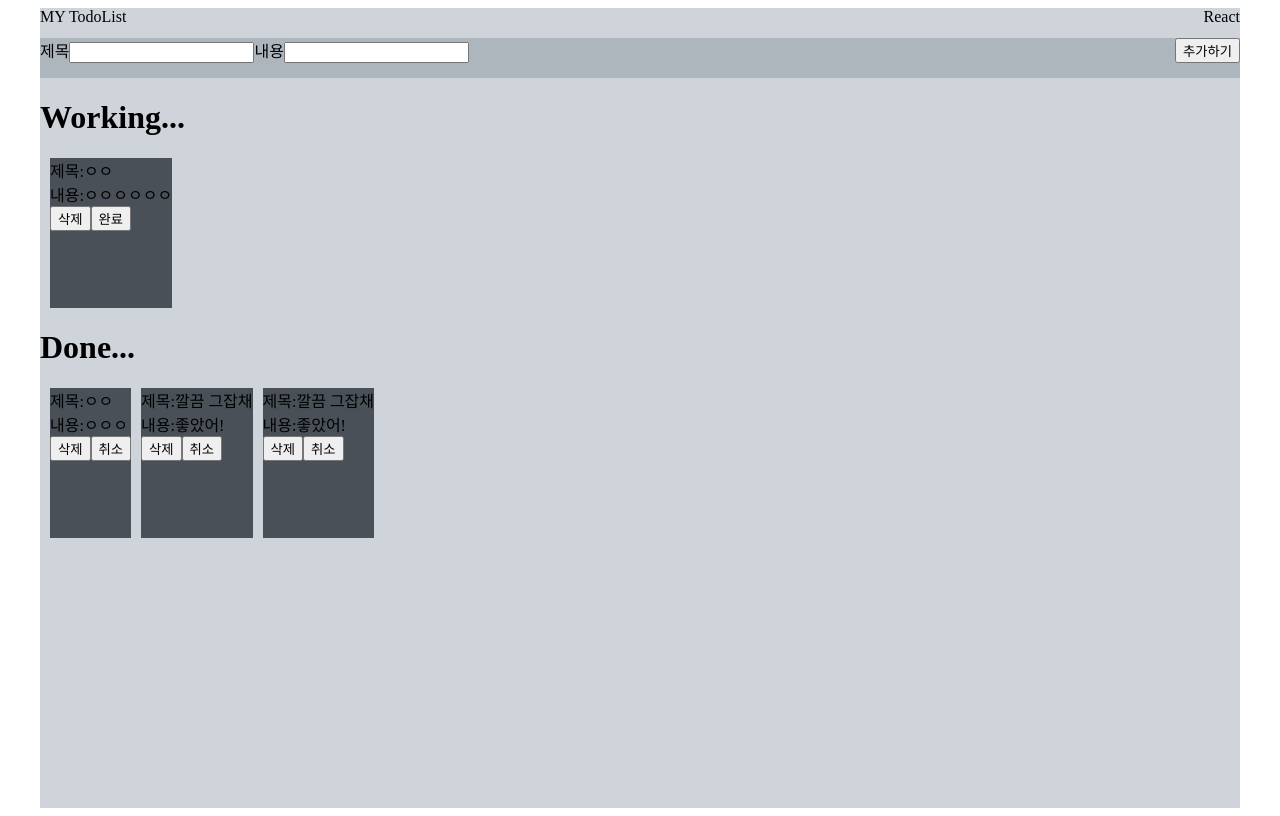
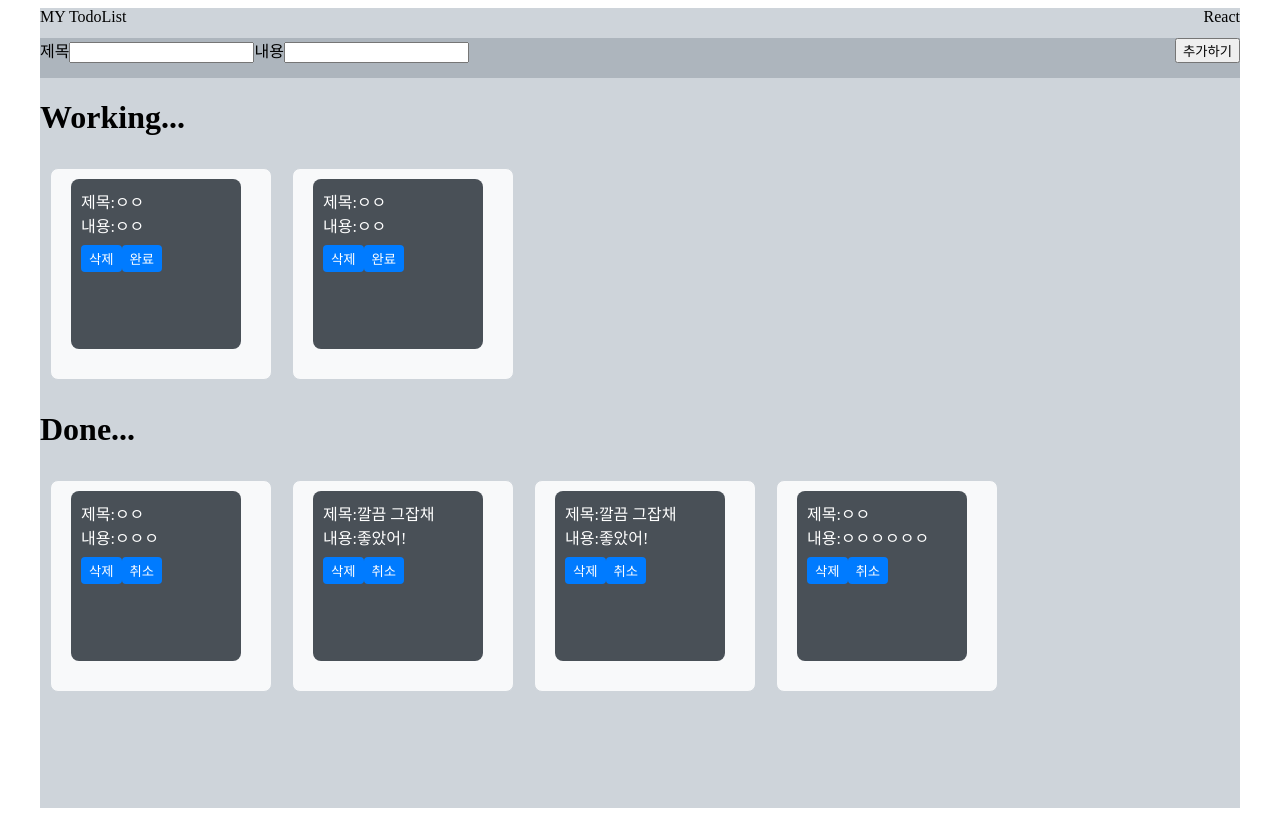
Before and after one commit to byeongtaek2023/deepWork, a React (Create React App) app in the folder deep-work/: page / in a window 1280 px wide. Built offline with nearby package versions, Linux system fonts and the light colour scheme; data requests are answered from the project's data file.

Commit message:
css 수정

```diff
--- a/deep-work/db.json
+++ b/deep-work/db.json
@@ -22,6 +22,18 @@
       "id": "c5ff9e3a-a90e-5646-54d1-865e7d6aa010",
       "title": "ㅇㅇ",
       "content": "ㅇㅇㅇㅇㅇㅇ",
+      "isDone": true
+    },
+    {
+      "id": "92f0c470-4e4b-1364-e271-50347c198b40",
+      "title": "ㅇㅇ",
+      "content": "ㅇㅇ",
+      "isDone": false
+    },
+    {
+      "id": "21819db4-d77c-fa7a-9caf-3808297ff396",
+      "title": "ㅇㅇ",
+      "content": "ㅇㅇ",
       "isDone": false
     }
   ]
--- a/deep-work/src/components/Body.tsx
+++ b/deep-work/src/components/Body.tsx
@@ -8,7 +8,20 @@ import BodyPost from "./BodyPost";
 const WorkingSt = styled.div`
 display: flex;
 `
+const BodyPostContainer = styled.div`
+  background-color: #f8f9fa;
+  border: 1px solid #ced4da;
+  border-radius: 8px;
+  padding: 10px;
+  margin: 10px;
+  width: 200px;
 
+  & button {
+    margin-top: 8px;
+    padding: 4px 8px;
+    cursor: pointer;
+  }
+`;
 
 
 const Body:React.FC<{ deletHandler:(id:string)=>void; switchHandler:(id:Addto)=>void;}> = ({ deletHandler,switchHandler}) => {
@@ -41,7 +54,9 @@ console.log('bodyData',data)
           {data?.map((item:Addto) => {
             if (!item.isDone) {
               return (
+                <BodyPostContainer>
             <BodyPost item={item} deletHandler={deletHandler}  switchHandler={switchHandler}/>
+            </BodyPostContainer>
               );
             }
           })}
@@ -53,7 +68,9 @@ console.log('bodyData',data)
           {data?.map((item:Addto) => {
             if (item.isDone) {
               return (
+                <BodyPostContainer>
                 <BodyPost item={item} deletHandler={deletHandler}  switchHandler={switchHandler}/>
+                </BodyPostContainer>
               );
             }
           })}
--- a/deep-work/src/components/BodyPost.tsx
+++ b/deep-work/src/components/BodyPost.tsx
@@ -5,10 +5,26 @@ import { Addto } from "./Input";
 const WorkingStIn = styled.div`
   display: flex;
   background-color: #495057;
-
   margin-left: 10px;
   max-width: 150px;
   height: 150px;
+  padding: 10px;
+  border-radius: 8px;
+  color: #ffffff;
+`;
+
+const Button = styled.button`
+  margin-top: 8px;
+  padding: 8px;
+  cursor: pointer;
+  background-color: #007bff;
+  color: #ffffff;
+  border: none;
+  border-radius: 4px;
+`;
+
+const BodyPostWrapper = styled.div`
+  margin-bottom: 20px;
 `;
 
 const BodyPost: React.FC<{
@@ -17,18 +33,18 @@ const BodyPost: React.FC<{
   switchHandler: (id: Addto) => void;
 }> = ({ item, deletHandler, switchHandler }) => {
   return (
-    <div>
+    <BodyPostWrapper>
       <WorkingStIn key={item.id}>
         <div>
           <div>제목:{item.title}</div>
           <div>내용:{item.content}</div>
-          <button onClick={() => deletHandler(item.id)}>삭제</button>
-          <button onClick={() => switchHandler(item)}>
+          <Button onClick={() => deletHandler(item.id)}>삭제</Button>
+          <Button onClick={() => switchHandler(item)}>
             {item.isDone ? "취소":"완료" }
-          </button>
+          </Button>
         </div>
       </WorkingStIn>
-    </div>
+    </BodyPostWrapper>
   );
 };
 
--- a/deep-work/src/components/Input.tsx
+++ b/deep-work/src/components/Input.tsx
@@ -15,17 +15,24 @@ export type Addto = {
 };
 
 const Input: React.FC = () => {
-
   const titleInpuRef = useRef<HTMLInputElement>(null);
 
   const contextInpuRef = useRef<HTMLInputElement>(null);
 
   const addPostHandler = async () => {
-
     const title = titleInpuRef.current?.value || "";
 
     const context = contextInpuRef.current?.value || "";
 
+    if (!title.trim()) {
+      alert("제목을 입력해 주세요");
+      return;
+    }
+
+    if (!context.trim()) {
+      alert("내용을 입력해 주세요");
+      return;
+    }
     const newTodo = {
       id: uuid(),
       title: title,
@@ -50,7 +57,6 @@ const Input: React.FC = () => {
     };
     fetchData();
   }, []);
-
 
   const queryClient = useQueryClient();
 
@@ -97,7 +103,7 @@ const Input: React.FC = () => {
       <InputWarp>
         <div>
           <label>제목</label>
-          <input ref={titleInpuRef}   onKeyDown={handleEnterPress} />
+          <input ref={titleInpuRef} onKeyDown={handleEnterPress} />
 
           <label>내용</label>
           <input ref={contextInpuRef} onKeyDown={handleEnterPress} />
```
